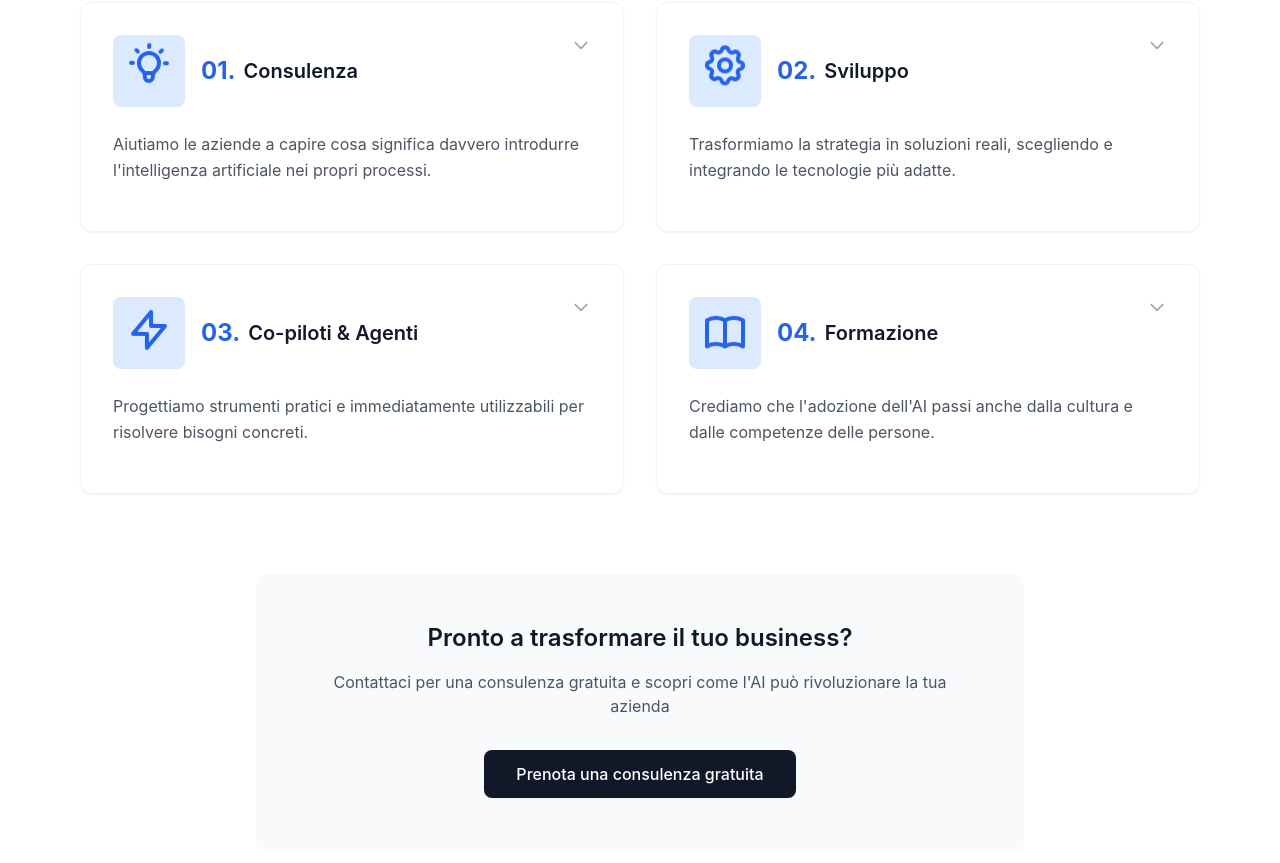
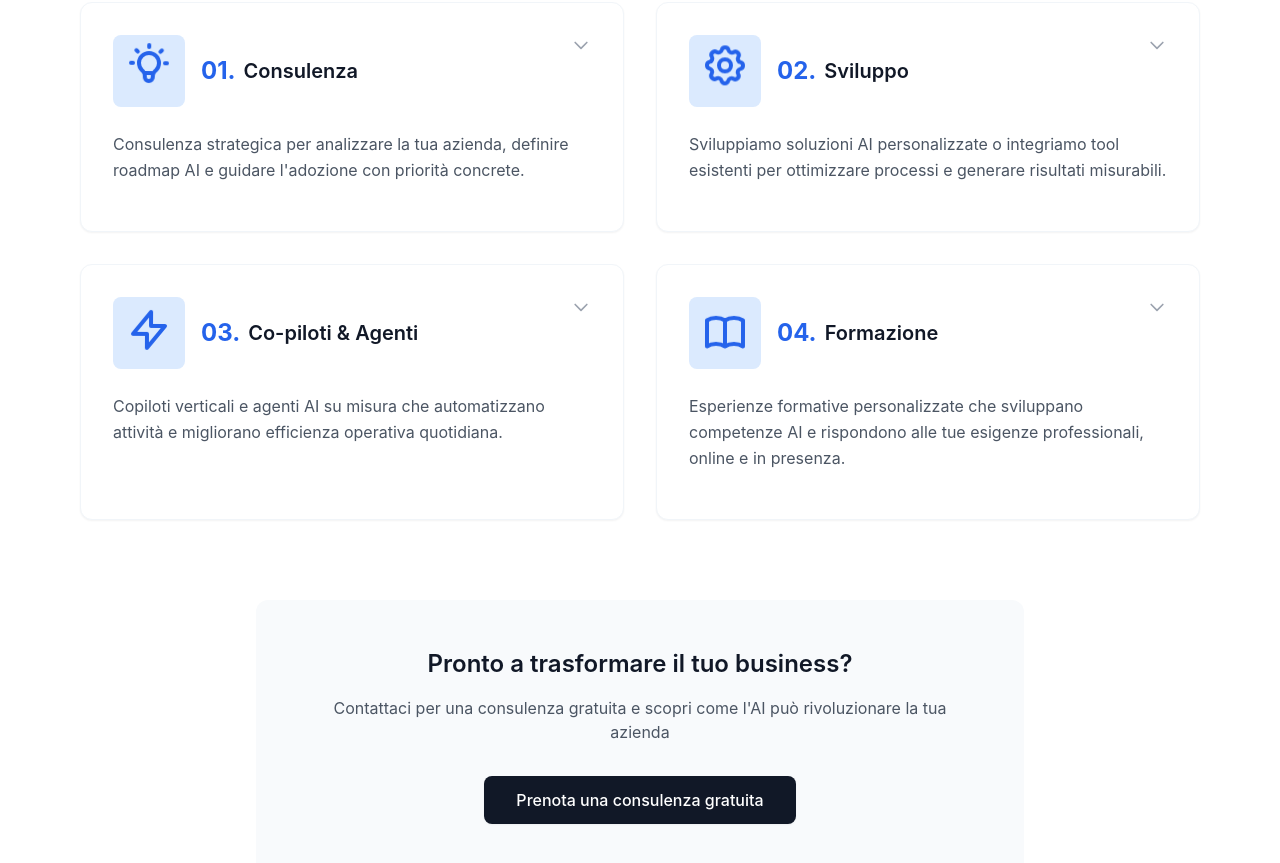
Before and after one commit to therealmaverickai/maverick-ai-website, a Next.js app: page / in a window 1280 px wide. Shown: the part 1580-2443 px from the top of the page. Built offline with nearby package versions, Linux system fonts and the light colour scheme; no server answers.

Commit message:
Restore original short descriptions for service cards
- Kept new detailed expanded content with bullet points
- Restored previous concise short descriptions for card previews

```diff
--- a/components/WhatWeDoSection.tsx
+++ b/components/WhatWeDoSection.tsx
@@ -9,7 +9,7 @@ export default function WhatWeDoSection() {
     {
       id: 1,
       title: "Consulenza",
-      shortDescription: "Aiutiamo le aziende a capire cosa significa davvero introdurre l'intelligenza artificiale nei propri processi.",
+      shortDescription: "Consulenza strategica per analizzare la tua azienda, definire roadmap AI e guidare l'adozione con priorità concrete.",
       expandedDescription: "Aiutiamo le aziende a capire cosa significa davvero introdurre l'intelligenza artificiale nei propri processi. Partiamo da un'analisi dello stato attuale, individuiamo i punti di forza e le aree di miglioramento e costruiamo una roadmap chiara e concreta.\n\n• Valutazione del livello di maturità AI dell'organizzazione\n• Identificazione dei processi che possono beneficiare di più dall'AI\n• Definizione di una strategia e di un piano operativo",
       icon: (
         <svg className="w-12 h-12" fill="none" stroke="currentColor" viewBox="0 0 24 24">
@@ -20,7 +20,7 @@ export default function WhatWeDoSection() {
     {
       id: 2,
       title: "Sviluppo",
-      shortDescription: "Trasformiamo la strategia in soluzioni reali, scegliendo e integrando le tecnologie più adatte.",
+      shortDescription: "Sviluppiamo soluzioni AI personalizzate o integriamo tool esistenti per ottimizzare processi e generare risultati misurabili.",
       expandedDescription: "Trasformiamo la strategia in soluzioni reali, scegliendo e integrando le tecnologie più adatte. Possiamo utilizzare strumenti già disponibili sul mercato oppure sviluppare applicazioni su misura per automatizzare attività e supportare i team aziendali.\n\n• Selezione e implementazione dei migliori tool AI per specifiche esigenze\n• Creazione di assistenti digitali a supporto dei dipendenti\n• Sviluppo di soluzioni personalizzate per ottimizzare processi e decisioni",
       icon: (
         <svg className="w-12 h-12" fill="none" stroke="currentColor" viewBox="0 0 24 24">
@@ -32,7 +32,7 @@ export default function WhatWeDoSection() {
     {
       id: 3,
       title: "Co-piloti & Agenti",
-      shortDescription: "Progettiamo strumenti pratici e immediatamente utilizzabili per risolvere bisogni concreti.",
+      shortDescription: "Copiloti verticali e agenti AI su misura che automatizzano attività e migliorano efficienza operativa quotidiana.",
       expandedDescription: "Progettiamo strumenti pratici e immediatamente utilizzabili per risolvere bisogni concreti. Si tratta di \"copiloti digitali\" che affiancano le persone nelle attività quotidiane e di agenti intelligenti che gestiscono in autonomia flussi di lavoro. Ad esempio:\n\n• Copilot per la forza vendita: generazione offerte e proposte\n• Copilot per il customer service: risposte a clienti e gestione ticket\n• Copilot per HR: screening dei CV, onboarding, comunicazioni ai candidati",
       icon: (
         <svg className="w-12 h-12" fill="none" stroke="currentColor" viewBox="0 0 24 24">
@@ -43,7 +43,7 @@ export default function WhatWeDoSection() {
     {
       id: 4,
       title: "Formazione",
-      shortDescription: "Crediamo che l'adozione dell'AI passi anche dalla cultura e dalle competenze delle persone.",
+      shortDescription: "Esperienze formative personalizzate che sviluppano competenze AI e rispondono alle tue esigenze professionali, online e in presenza.",
       expandedDescription: "Crediamo che l'adozione dell'AI passi anche dalla cultura e dalle competenze delle persone. Offriamo percorsi formativi personalizzati, in aula o online, che uniscono teoria e pratica per rendere i team davvero autonomi.\n\n• Workshop esperienziali su casi d'uso aziendali\n• Programmi di formazione strutturati per team e manager\n• Percorsi personalizzati online e in presenza, adattati agli obiettivi dell'organizzazione",
       icon: (
         <svg className="w-12 h-12" fill="none" stroke="currentColor" viewBox="0 0 24 24">
```
